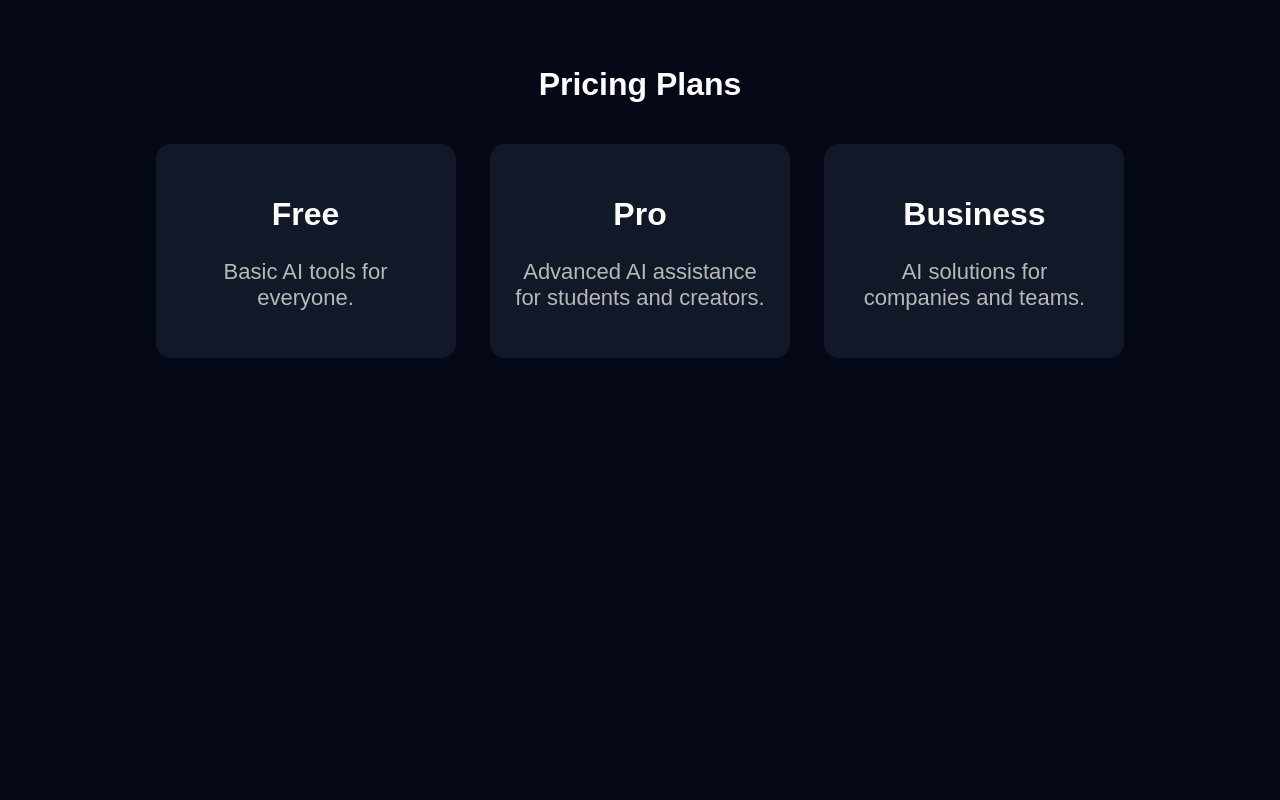
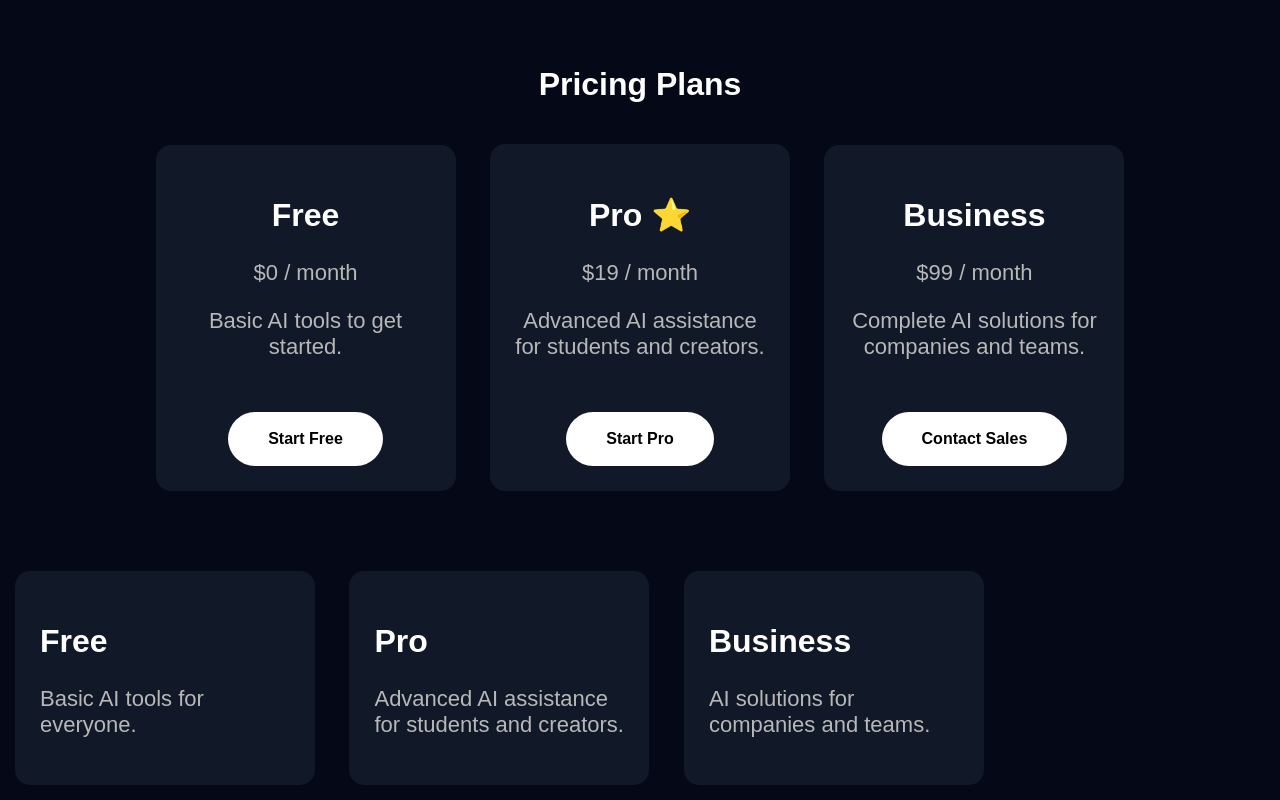
Before and after one commit to jhonatataina/libertyIA, a plain HTML site: page index.html in a window 1280 px wide. Shown: the part 904-1704 px from the top of the page. Before the commit the page ends 1327 px from the top, so only its background shows below. Drawn offline with Linux system fonts and the light colour scheme.

Commit message:
Add pricing plans section to index.html
Added pricing plans for Free, Pro, and Business tiers with descriptions and call-to-action buttons.

```diff
--- a/index.html
+++ b/index.html
@@ -99,6 +99,29 @@ Empowering people and companies with the power of Artificial Intelligence.
 
 <div class="card">
 <h2>Free</h2>
+<p>$0 / month</p>
+<p>Basic AI tools to get started.</p>
+<a class="button">Start Free</a>
+</div>
+
+<div class="card">
+<h2>Pro ⭐</h2>
+<p>$19 / month</p>
+<p>Advanced AI assistance for students and creators.</p>
+<a class="button">Start Pro</a>
+</div>
+
+<div class="card">
+<h2>Business</h2>
+<p>$99 / month</p>
+<p>Complete AI solutions for companies and teams.</p>
+<a class="button">Contact Sales</a>
+</div>
+
+</div>
+
+<div class="card">
+<h2>Free</h2>
 <p>Basic AI tools for everyone.</p>
 </div>
 
```
